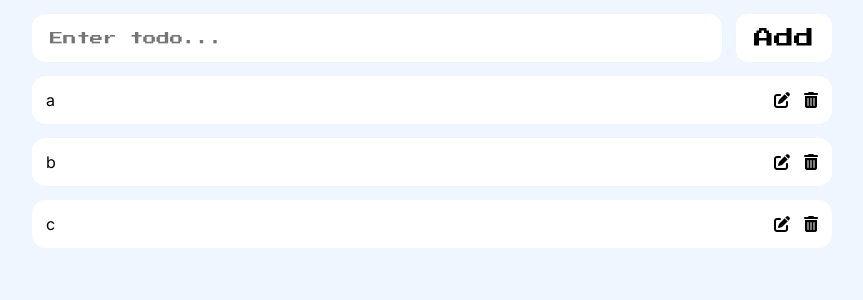
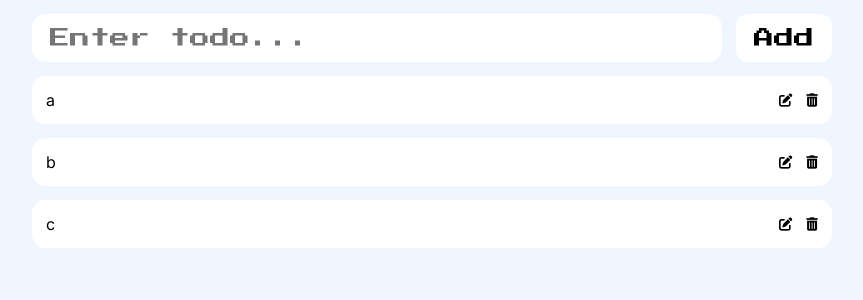
Before and after one commit to kirtiiraghav/React-projects, a React (Vite) app in the folder To Do List/: page / in a window 1280 px wide. Shown: the top 300 px of the page, without its empty margins (208-1071 px from the left). Built offline with nearby package versions, Linux system fonts and the light colour scheme.

Commit message:
feat: delete and edit functionality

```diff
--- a/To Do List/src/App.jsx
+++ b/To Do List/src/App.jsx
@@ -4,15 +4,30 @@ import TodoList from './components/TodoList'
 
 function App() {
     const [todos, setTodos] = useState(['a', 'b', 'c'])
+    const [todo, setTodo] = useState('')
 
     const handleAddTodo = (newTodoItem) => {
-        const newTodo = [...todos, newTodoItem]
-        setTodos(newTodo)
+        const newTodoList = [...todos, newTodoItem]
+        setTodos(newTodoList)
     }
+
+    const handleDeleteTodo = (index) => {
+        const newTodoList = todos.filter((todo, todoIndex) => {
+            return index !== todoIndex
+        })
+        setTodos(newTodoList)
+    }
+
+    const handleEditTodo = (index) => {
+        const todoToBeEdited = todos[index]
+        setTodo(todoToBeEdited)
+        handleDeleteTodo(index)
+    }
+
     return (
         <main>
-            <TodoInput handleAddTodo={handleAddTodo} />
-            <TodoList todos={todos} />
+            <TodoInput todo={todo} setTodo={setTodo} handleAddTodo={handleAddTodo} />
+            <TodoList handleEditTodo={handleEditTodo} handleDeleteTodo={handleDeleteTodo} todos={todos} />
         </main>
     )
 }
--- a/To Do List/src/components/TodoInput.jsx
+++ b/To Do List/src/components/TodoInput.jsx
@@ -1,12 +1,17 @@
 import React, { useState } from 'react'
 
-export default function TodoInput({ handleAddTodo }) {
-    const [todo, setTodo] = useState('')
+export default function TodoInput({ todo, setTodo, handleAddTodo }) {
+
     return (
         <header className='input-header'>
             <input value={todo} onChange={(e) => setTodo(e.target.value)} type="text" placeholder='Enter todo...' />
             <button onClick={() => {
+                if (!todo) {
+                    alert('Enter todo...')
+                    return
+                }
                 handleAddTodo(todo)
+                setTodo('')
             }}>Add</button>
         </header>
     )
--- a/To Do List/src/components/TodoList.jsx
+++ b/To Do List/src/components/TodoList.jsx
@@ -1,6 +1,6 @@
 import React from 'react'
 
-export default function TodoList({ todos }) {
+export default function TodoList({ todos, handleDeleteTodo, handleEditTodo }) {
 
     return (
         <ul>
@@ -8,8 +8,14 @@ export default function TodoList({ todos }) {
                 todos.map((todo, index) => {
                     return <li key={index}>
                         <p>{todo}</p>
-                        <i className="fa-solid fa-pen-to-square"></i>
-                        <i className="fa-solid fa-trash-can"></i>
+                        <div className='actions-container'>
+                            <button onClick={()=>{
+                                handleEditTodo(index)
+                            }}> <i className="fa-solid fa-pen-to-square"></i></button>
+                            <button onClick={()=>{
+                                handleDeleteTodo(index)
+                            }}> <i className="fa-solid fa-trash-can"></i></button>
+                        </div>
                     </li>
                 })
             }
--- a/To Do List/src/index.css
+++ b/To Do List/src/index.css
@@ -38,6 +38,7 @@ ul {
     outline: none;
     background: white;
     font-family: "Press Start 2P", system-ui;
+    font-size: 20px;
 }
 
 .input-header button {
@@ -70,3 +71,20 @@ ul li {
 ul li p{
     flex: 1;
 }
+
+.actions-container {
+    display: flex;
+    align-items: center;
+    gap: 14px;
+  }
+
+  .actions-container button {
+    transition-duration: 200ms;
+    border: none;
+    background: transparent;
+    cursor: pointer;
+  }
+
+  .actions-container button:hover {
+    opacity: 0.7;
+  }
```
